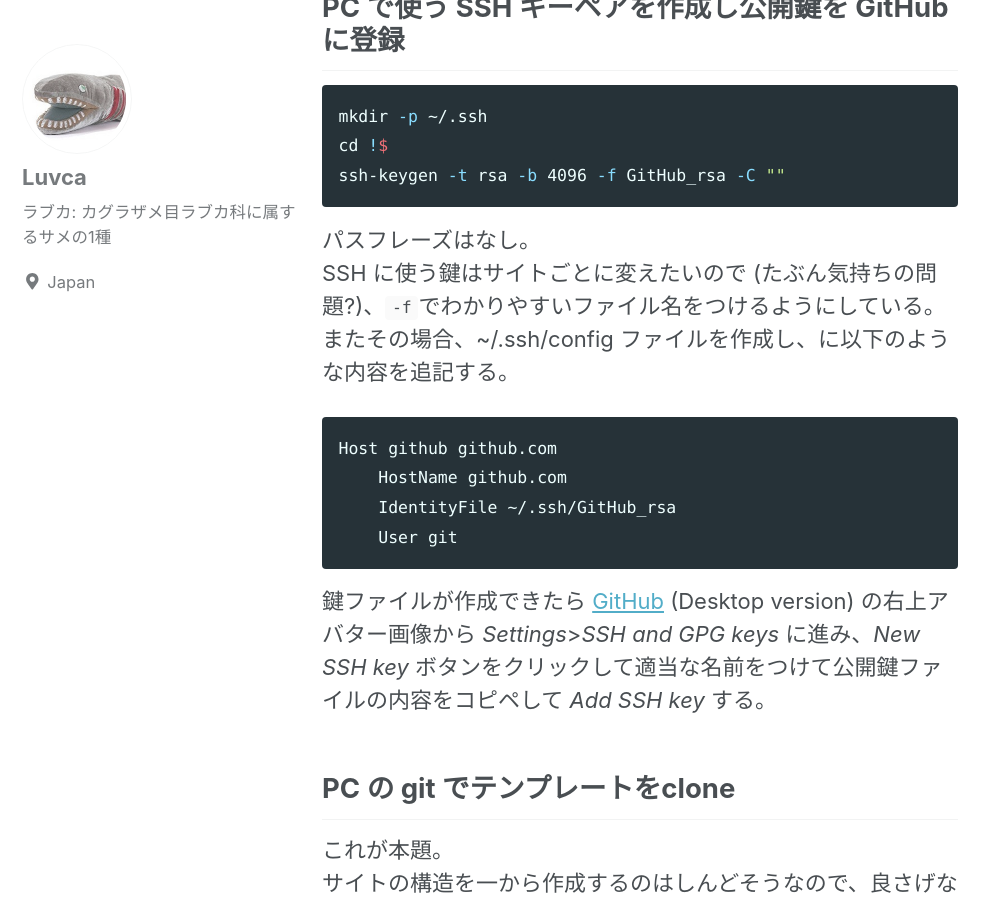
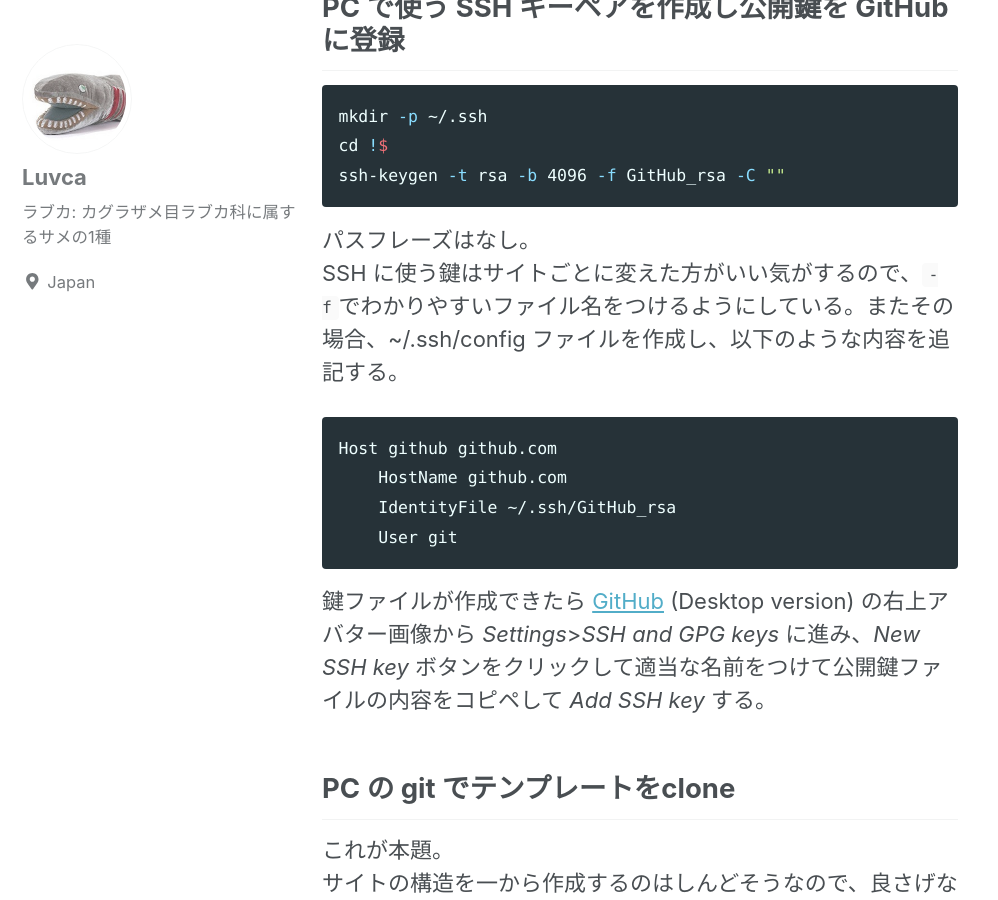
Before and after one commit to Luvca/Luvca.github.io, a Jekyll site: the page built from _posts/2018-04-20-how-to-create-this-blog.md, in a window 1280 px wide and 900 px high, scrolled down 795 px. Shown: the whole window, without its empty margins (0-998 px from the left). Built offline with Jekyll 4.4.1, drawn with Linux system fonts in a browser that asks for light colours; nearby versions of some CDN libraries.

Commit message:
Update post

````diff
--- a/_posts/2018-04-20-how-to-create-this-blog.md
+++ b/_posts/2018-04-20-how-to-create-this-blog.md
@@ -19,7 +19,7 @@ cd !$
 ssh-keygen -t rsa -b 4096 -f GitHub_rsa -C ""
 ```
 パスフレーズはなし。
-SSH に使う鍵はサイトごとに変えたいので (たぶん気持ちの問題?)、`-f`でわかりやすいファイル名をつけるようにしている。またその場合、~/.ssh/config ファイルを作成し、に以下のような内容を追記する。
+SSH に使う鍵はサイトごとに変えた方がいい気がするので、`-f`でわかりやすいファイル名をつけるようにしている。またその場合、~/.ssh/config ファイルを作成し、以下のような内容を追記する。
 ~~~sh
 Host github github.com
     HostName github.com
````
